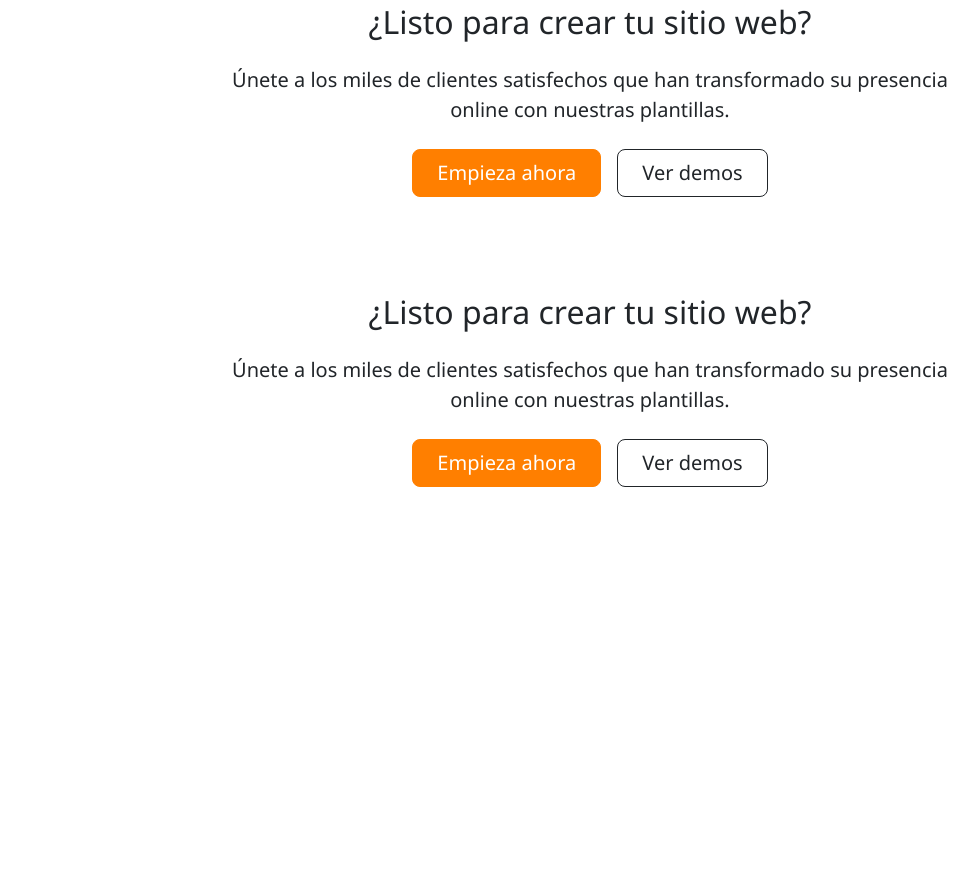
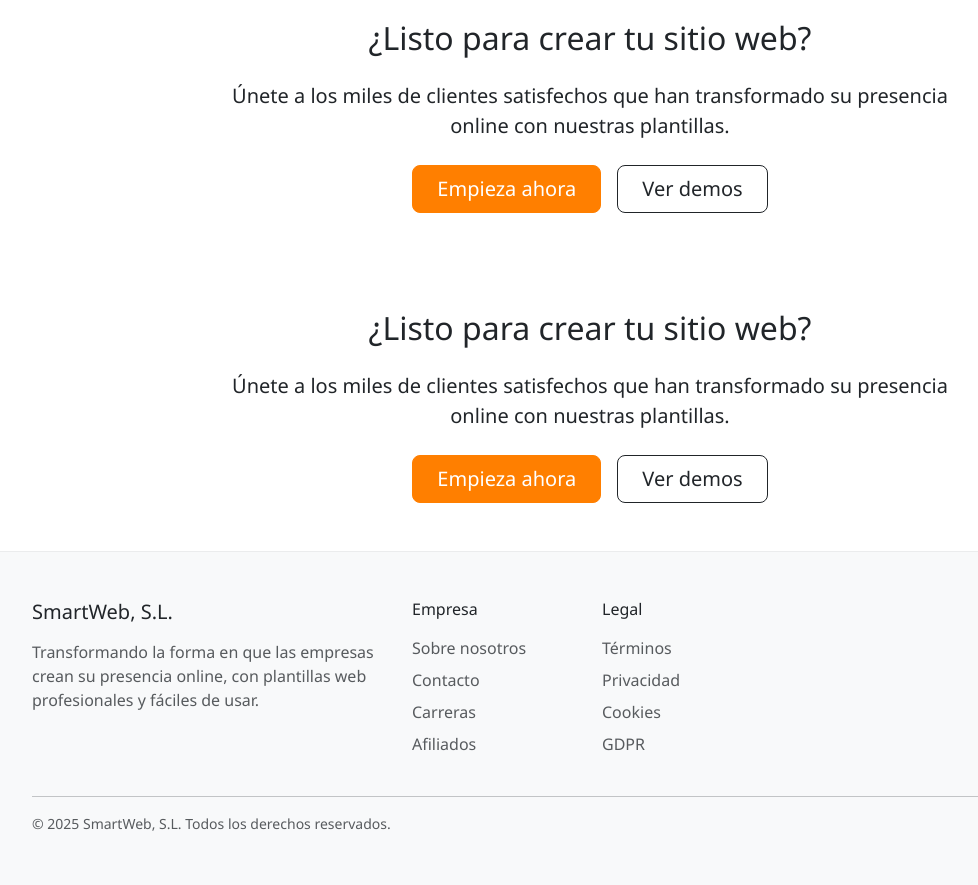
Before and after one commit to MiguelSNW/ProyectoDiseno, a plain HTML site: page ProyectoDiseño.html in a window 1280 px wide. Shown: the part 1930-2815 px from the top of the page, without its empty margins (50-1028 px from the left). Before the commit the page ends 2465 px from the top, so only its background shows below. Drawn offline with nearby package versions, Linux system fonts and the light colour scheme.

Commit message:
V0.4 - Footer & CSS

```diff
--- a/ProyectoDiseño.html
+++ b/ProyectoDiseño.html
@@ -228,5 +228,53 @@
         </div>
     </section>
 
+    <footer class="footer">
+        <div class="container align-items-center">
+            <div class="row">
+                <div class="col-lg-4 mb-4 mb-lg-0">
+                    <h5 class="mb-3">SmartWeb, S.L.</h5>
+                    <p class="text-muted">Transformando la forma en que las empresas crean su presencia online, con plantillas web profesionales y fáciles de usar.</p>
+                </div>
+                <div class="col-lg-2 col-md-4 mb-4 mb-md-0">
+                    <h6 class="mb-3">Empresa</h6>
+                    <ul class="list-unstyled">
+                        <li class="mb-2"><a href="#" class="text-decoration-none text-muted">Sobre nosotros</a></li>
+                        <li class="mb-2"><a href="#" class="text-decoration-none text-muted">Contacto</a></li>
+                        <li class="mb-2"><a href="#" class="text-decoration-none text-muted">Carreras</a></li>
+                        <li class="mb-2"><a href="#" class="text-decoration-none text-muted">Afiliados</a></li>
+                    </ul>
+                </div>
+                <div class="col-lg-2 col-md-4">
+                    <h6 class="mb-3">Legal</h6>
+                    <ul class="list-unstyled">
+                        <li class="mb-2"><a href="#" class="text-decoration-none text-muted">Términos</a></li>
+                        <li class="mb-2"><a href="#" class="text-decoration-none text-muted">Privacidad</a></li>
+                        <li class="mb-2"><a href="#" class="text-decoration-none text-muted">Cookies</a></li>
+                        <li class="mb-2"><a href="#" class="text-decoration-none text-muted">GDPR</a></li>
+                    </ul>
+                </div>
+            </div>
+            <hr class="mt-4 mb-3">
+            <div class="row">
+                <div class="col-md-6 text-center text-md-start">
+                    <p class="small text-muted mb-0">© 2025 SmartWeb, S.L. Todos los derechos reservados.</p>
+                </div>
+                <div class="col-md-6 text-center text-md-end">
+                    <ul class="list-inline mb-0">
+                        <li class="list-inline-item"><a href="#" class="text-muted"><i class="bi bi-facebook"></i></a></li>
+                        <li class="list-inline-item"><a href="#" class="text-muted"><i class="bi bi-twitter"></i></a></li>
+                        <li class="list-inline-item"><a href="#" class="text-muted"><i class="bi bi-instagram"></i></a></li>
+                        <li class="list-inline-item"><a href="#" class="text-muted"><i class="bi bi-linkedin"></i></a></li>
+                    </ul>
+                </div>
+            </div>
+        </div>
+    </footer>
+
+    <!-- Bootstrap JS -->
+    <script src="https://cdnjs.cloudflare.com/ajax/libs/bootstrap/5.3.0/js/bootstrap.bundle.min.js"></script>
+    <!-- Bootstrap Icons -->
+    <script src="https://cdnjs.cloudflare.com/ajax/libs/bootstrap-icons/1.10.5/font/bootstrap-icons.min.css"></script>
+
 </body>
 </html>
--- a/css/styles.css
+++ b/css/styles.css
@@ -88,3 +88,19 @@ body {
     background-color: white;
     border-top: 1px solid rgba(0,0,0,0.05);
 }
+
+.footer {
+    background-color: #f8f9fa;
+    padding: 3rem 0;
+    border-top: 1px solid rgba(0,0,0,0.05);
+}
+
+.text-orange {
+    color: var(--orange-primary);
+}
+
+.feature-icon {
+    font-size: 2.5rem;
+    color: var(--orange-primary);
+    margin-bottom: 1rem;
+}
```
